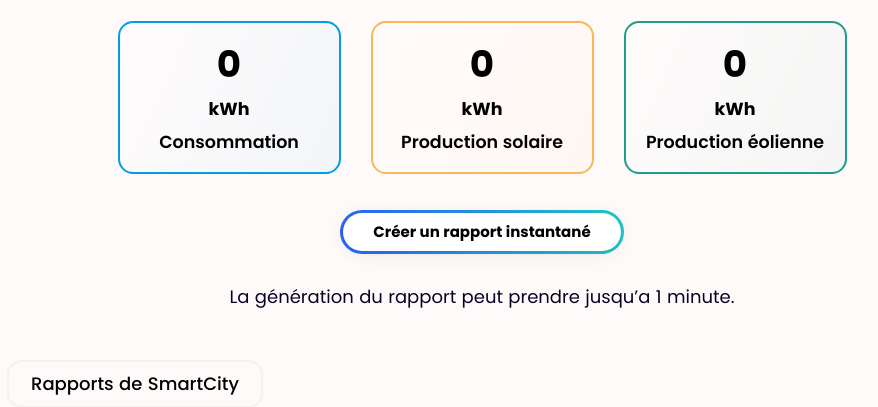
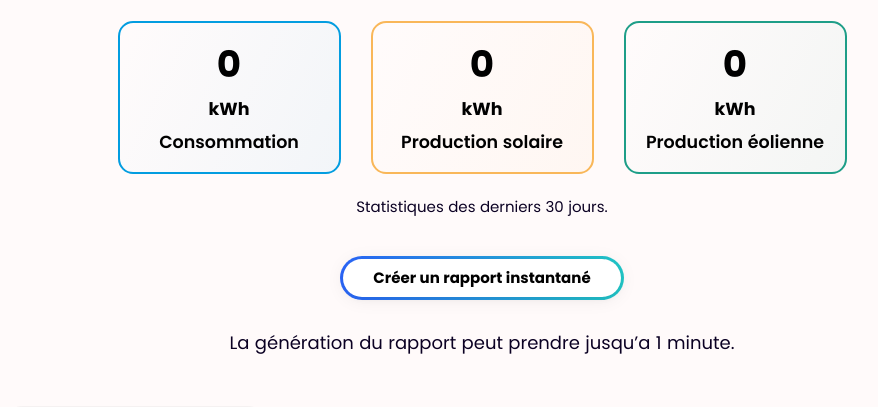
Before and after one commit to AnthonyCodeDev/SmartCity_CDCGR10, a PHP site: page /genererrapport in a window 1280 px wide. Shown: the part 322-729 px from the top of the page, without its empty margins (158-1036 px from the left). Run offline with PHP 8.4, Linux system fonts and the light colour scheme; the visitor is signed in with stand-in values (Sample User, id 1); data that the repository does not hold is empty.

Commit message:
Fix: 2.1.2: Ajouts de commentaires pertinants

```diff
--- a/assets/css/web.css
+++ b/assets/css/web.css
@@ -716,5 +716,15 @@ canvas {
 }
 
 .smartcity-graph {
-    padding: 30px 0;
+    padding-top: 20px;
 }
+
+.smartcity-graph-description {
+    font-weight: 400;
+    font-size: 15px;
+    line-height: 26px;
+
+    color: #0B0023;
+    text-align: center;
+    margin-top: 20px;
+}
--- a/modele/HomeModele.php
+++ b/modele/HomeModele.php
@@ -6,11 +6,28 @@ class HomeModele {
     private $pdo;
 
     public function __construct() {
+        /*
+        QUI: Vergeylen Anthony
+        QUAND: 18-12-2024
+        QUOI: Constructeur de la classe HomeModele
+
+        Arguments: aucun
+        Return: string
+        */
         global $pdo; // Utilise la connexion PDO globale
         $this->pdo = $pdo;
     }
 
     public function getWelcomeMessage() {
+        /*
+        QUI: Vergeylen Anthony
+        QUAND: 18-12-2024
+        QUOI: Retourne un message de bienvenue
+
+        Arguments: aucun
+        Return: string
+        */
+
         $utilisateur = $_SESSION['utilisateur'] ?? null;
 
         if (!$utilisateur) {
@@ -23,6 +40,14 @@ class HomeModele {
     }
 
     public function recupererProductionDernieres24h($typeEnergie) {
+        /*
+        QUI: Vergeylen Anthony
+        QUAND: 18-12-2024
+        QUOI: Retourne la production d'énergie des 24 dernières heures
+
+        Arguments: typeEnergie (int)
+        Return: int
+        */
         $stmt = $this->pdo->prepare("
             SELECT SUM(valeur) as total
             FROM capteurs_energie
@@ -36,6 +61,14 @@ class HomeModele {
     }
 
     public function recupererInformationsGlobales() {
+        /*
+        QUI: Vergeylen Anthony
+        QUAND: 18-12-2024
+        QUOI: Retourne les informations globales de consommation et production
+
+        Arguments: aucun
+        Return: array
+        */
         $consommation = $this->recupererConsommationDernieres24h(); // Consommation sur 24h
         $productionSolaire = $this->recupererProductionDernieres24h(1); // Type 1 pour solaire
         $productionEolienne = $this->recupererProductionDernieres24h(2); // Type 2 pour éolien
@@ -48,16 +81,32 @@ class HomeModele {
     }
 
     public function recupererConsommationDernieres24h() {
+        /*
+        QUI: Vergeylen Anthony
+        QUAND: 18-12-2024
+        QUOI: Retourne la consommation d'énergie des 24 dernières heures
+
+        Arguments: aucun
+        Return: int
+        */
         $stmt = $this->pdo->query("
             SELECT SUM(consommation) as total
             FROM consommation_energie
-            WHERE date >= NOW() - INTERVAL 24 HOUR
+            WHERE date >= NOW() - INTERVAL 30 DAY
         ");
         $result = $stmt->fetch();
         return $result['total'] ?? 0; // Retourne 0 si aucune donnée
     }
 
     public function recupererConsommation30Jours() {
+        /*
+        QUI: Vergeylen Anthony
+        QUAND: 18-12-2024
+        QUOI: Retourne la consommation d'énergie des 30 derniers jours
+
+        Arguments: aucun
+        Return: array
+        */
         $stmt = $this->pdo->query("
             SELECT DATE(date) as jour, SUM(consommation) as total
             FROM consommation_energie
@@ -69,6 +118,14 @@ class HomeModele {
     }
 
     public function recupererProduction30Jours() {
+        /*
+        QUI: Vergeylen Anthony
+        QUAND: 18-12-2024
+        QUOI: Retourne la production d'énergie des 30 derniers jours
+
+        Arguments: aucun
+        Return: array
+        */
         $stmt = $this->pdo->query("
             SELECT DATE(date_mesure) as jour,
                    SUM(CASE WHEN type_energie = 1 THEN valeur ELSE 0 END) as solaire,
--- a/vue/genererrapport.php
+++ b/vue/genererrapport.php
@@ -40,7 +40,9 @@
         </div>
     </div>
 </section>
-
+<div class="smartcity-graph-description">
+    Statistiques des derniers 30 jours.
+</div>
 
 <main class="smartcity-rapport-container">
     <a class="smartcity-container" href="genererrapport">
--- a/vue/home.php
+++ b/vue/home.php
@@ -44,6 +44,9 @@
         </div>
     </div>
 </section>
+<div class="smartcity-graph-description">
+    Statistiques des derniers 30 jours.
+</div>
 
 <section class="smartcity-graph" id="consommation">
     <div class="chart-container">
```
Also changed, not shown: controleur/AuthContolleur.php (+26 -0 lines), controleur/CapteurControleur.php (+32 -0 lines), controleur/DeconnexionControleur.php (+8 -0 lines), controleur/Erreur404Controleur.php (+8 -0 lines), controleur/GenererRapportControleur.php (+17 -0 lines), controleur/HomeControleur.php (+24 -0 lines), controleur/IncidentsControleur.php (+56 -4 lines), modele/AuthModele.php (+9 -0 lines), modele/CapteurModele.php (+48 -3 lines), modele/IncidentsModele.php (+57 -1 lines).
